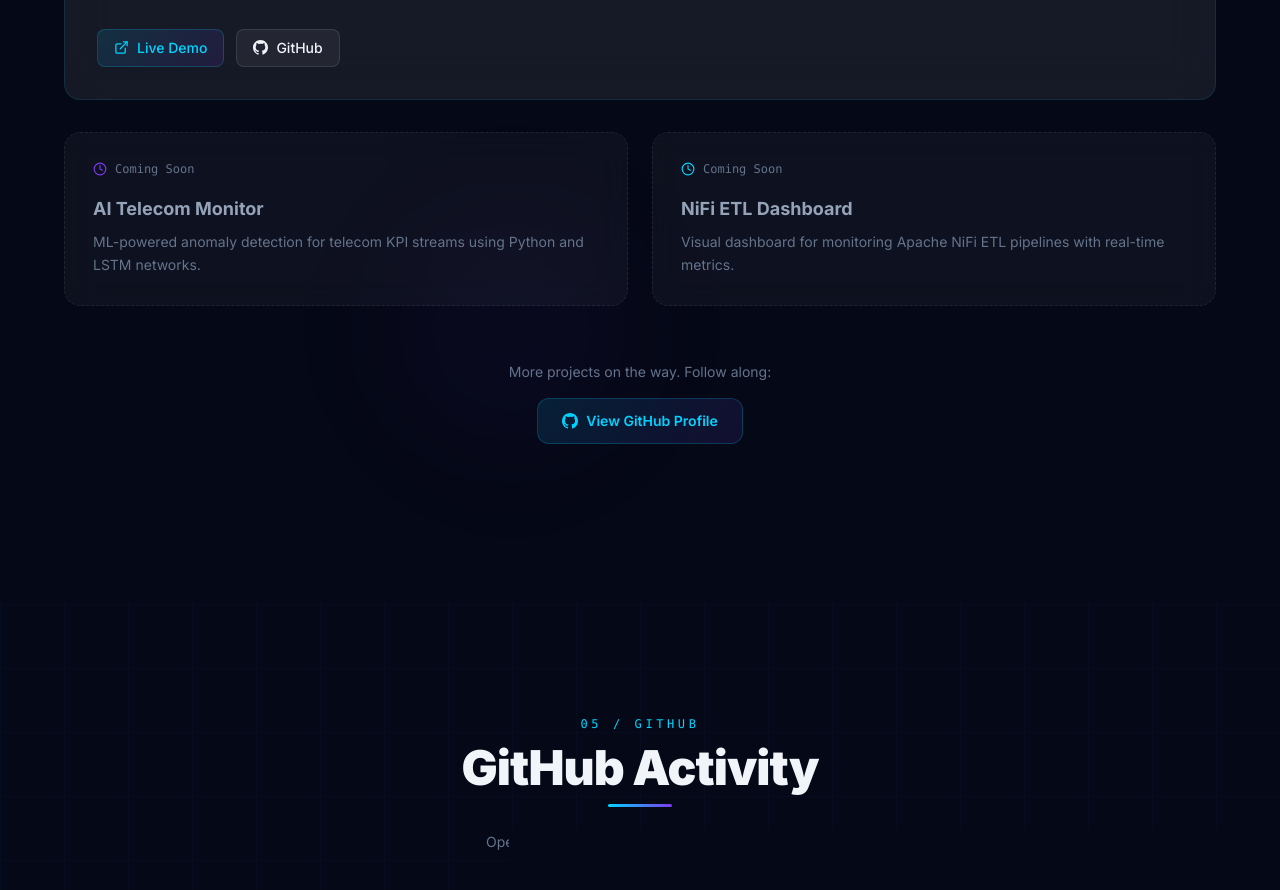
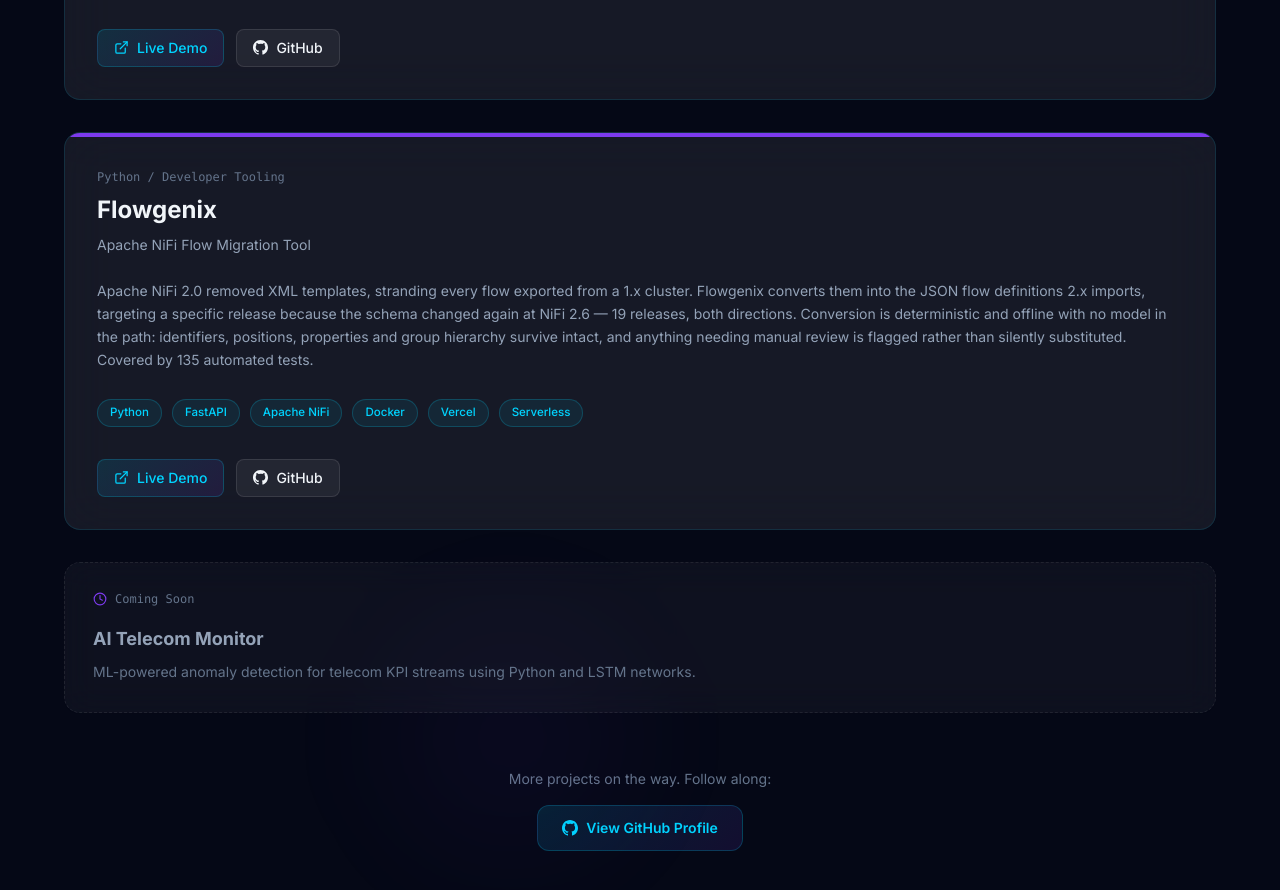
Before and after one commit to jensilin/portfolio, a React (Vite) app: page / in a window 1280 px wide. Shown: the part 4760-5650 px from the top of the page. Built offline with nearby package versions, Linux system fonts and the light colour scheme; no server answers.

Commit message:
Add Flowgenix NiFi migration tool to projects

```diff
--- a/src/components/Projects.jsx
+++ b/src/components/Projects.jsx
@@ -23,6 +23,25 @@ const PROJECTS = [
     gradient: 'from-[#00d4ff]/10 to-[#7c3aed]/10',
     accentColor: '#00d4ff',
   },
+  {
+    id: 3,
+    title: 'Flowgenix',
+    category: 'Python / Developer Tooling',
+    subtitle: 'Apache NiFi Flow Migration Tool',
+    description:
+      'Apache NiFi 2.0 removed XML templates, stranding every flow exported from a 1.x cluster. Flowgenix converts them into the JSON flow definitions 2.x imports, targeting a specific release because the schema changed again at NiFi 2.6 — 19 releases, both directions. Conversion is deterministic and offline with no model in the path: identifiers, positions, properties and group hierarchy survive intact, and anything needing manual review is flagged rather than silently substituted. Covered by 135 automated tests.',
+    tech: ['Python', 'FastAPI', 'Apache NiFi', 'Docker', 'Vercel', 'Serverless'],
+    links: {
+      live: 'https://flowgenix-five.vercel.app/',
+      github: 'https://github.com/jensilin/Flowgenix',
+    },
+    metrics: [
+      { icon: Star,    label: '19 NiFi Releases' },
+      { icon: GitFork, label: 'Deterministic Migration' },
+    ],
+    gradient: 'from-[#7c3aed]/10 to-[#00d4ff]/10',
+    accentColor: '#7c3aed',
+  },
 ];
 
 const PLACEHOLDERS = [
@@ -32,13 +51,6 @@ const PLACEHOLDERS = [
     description: 'ML-powered anomaly detection for telecom KPI streams using Python and LSTM networks.',
     comingSoon: true,
     accentColor: '#7c3aed',
-  },
-  {
-    id: 3,
-    title: 'NiFi ETL Dashboard',
-    description: 'Visual dashboard for monitoring Apache NiFi ETL pipelines with real-time metrics.',
-    comingSoon: true,
-    accentColor: '#00d4ff',
   },
 ];
 
@@ -200,15 +212,15 @@ export default function Projects() {
           </p>
         </motion.div>
 
-        {/* Featured project */}
-        <div className="mb-6 sm:mb-8">
+        {/* Shipped projects */}
+        <div className="grid gap-6 sm:gap-8 mb-6 sm:mb-8">
           {PROJECTS.map(p => (
             <ProjectCard key={p.id} project={p} />
           ))}
         </div>
 
         {/* Placeholder cards */}
-        <div className="grid sm:grid-cols-2 gap-5 sm:gap-6">
+        <div className={`grid gap-5 sm:gap-6 ${PLACEHOLDERS.length > 1 ? 'sm:grid-cols-2' : ''}`}>
           {PLACEHOLDERS.map((p, i) => (
             <PlaceholderCard key={p.id} project={p} index={i} />
           ))}
```
